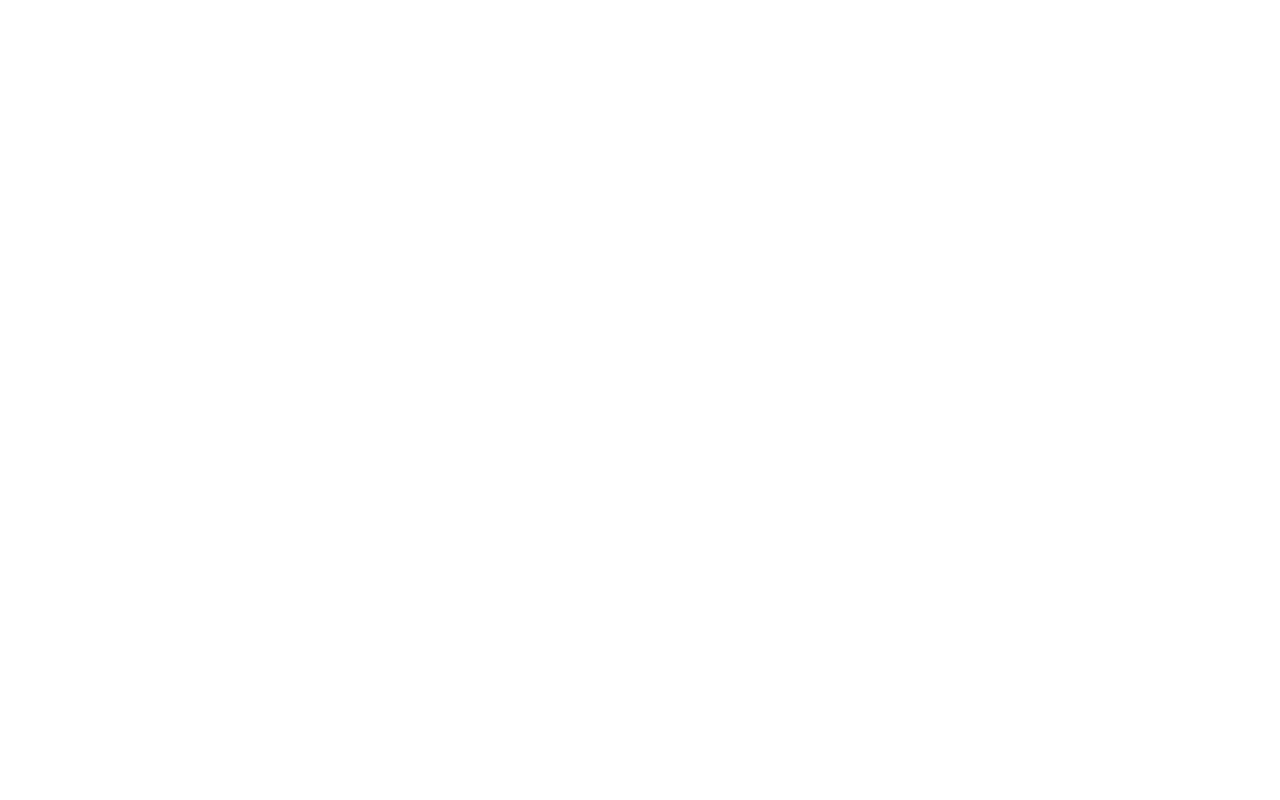
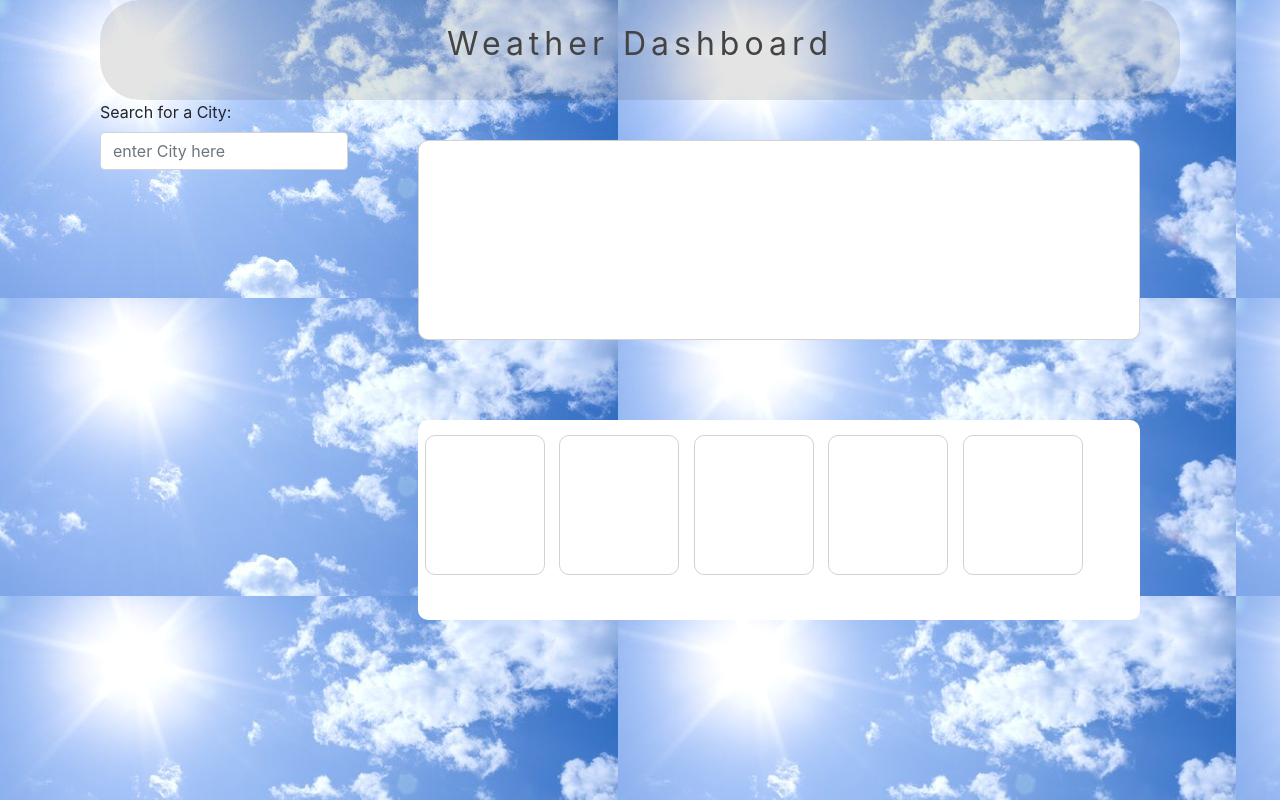
Before and after one commit to je33ica/week-6-Weather-Dashboard-, a plain HTML site: page index.html in a window 1280 px wide. Drawn offline with nearby package versions, Linux system fonts and the light colour scheme.

Commit message:
HTML started files added & styled with CSS

```diff
--- a/index.html
+++ b/index.html
@@ -4,10 +4,64 @@
     <meta charset="UTF-8">
     <meta name="viewport" content="width=device-width, initial-scale=1.0">
     <link rel="stylesheet" href="style.css" />
+    <link rel="stylesheet" href="https://cdn.jsdelivr.net/npm/bootstrap@4.5.3/dist/css/bootstrap.min.css" integrity="sha384-TX8t27EcRE3e/ihU7zmQxVncDAy5uIKz4rEkgIXeMed4M0jlfIDPvg6uqKI2xXr2" crossorigin="anonymous">
     <title>Document</title>
 </head>
 <body>
 
+    <div class="container">
+        <!-- Content here -->
+        <div class="container" id="main-container">
+            <style>
+                body  {
+                  background-image: url("cloud.jpg");
+
+                }
+                </style>
+            <div class="container" id="header">
+                <p id="header-text">Weather Dashboard</p>
+            </div>
+            <div class="row" id="main-row">
+                <div class="col-xs-12 col-sm-12 col-md-12 col-lg-3" id="main-col-left">
+                    <form id="form">
+                        <div class="form-group">
+                            <label for="exampleFormControlInput1">Search for a City:</label>
+                            <input type="text" class="form-control" id="city-input" autocomplete="off" placeholder="enter City here">
+                        </div>
+                    </form>
+                    <div class="button-div">
+                    </div>
+                </div>
+                <div class="col-xs-12 col-sm-12 col-md-12 col-lg-9" id="main-col-right">
+                    <div class="city-div">
+                        <p id="icon" class="icon"></p>
+                        <p id="city-title"></p>
+                        <p id="temperature"></p>
+                        <p id="wind-speed"></p>
+                        <p id="UV-index" class="badge"></p>
+                    </div>
+                    <div class="forecast-div">
+                        <div class="forecast-box" id="box1">
+                            <p id="date1"></p>
+                        </div>
+                        <div class="forecast-box" id="box2">
+                            <p id="date2"></p>
+                        </div>
+                        <div class="forecast-box" id="box3">
+                            <p id="date3"></p>
+                        </div>
+                        <div class="forecast-box" id="box4">
+                            <p id="date4"></p>
+                        </div>
+                        <div class="forecast-box" id="box5">
+                            <p id="date5"></p>
+                        </div>
+                    </div>
+                </div>
+            </div>
+        </div>
 </body>
+<script src="https://cdnjs.cloudflare.com/ajax/libs/jquery/3.2.1/jquery.min.js"></script>
+
 <script src="script.js" ></script>
 </html>
--- a/style.css
+++ b/style.css
@@ -0,0 +1,53 @@
+#header {
+    width: 100%;
+    background-color: rgba(85, 85, 85, 0.158);
+    height: 100px;
+    border-radius: 2.5rem;
+
+    color: white;
+}
+#header-text {
+    color:rgb(68, 68, 68);
+    font-size: 32px;
+    text-align: center;
+    margin: 0 auto;
+    padding-top: 20px;
+    letter-spacing: 5px;
+
+}
+.city-div {
+    border: 1px solid rgba(112, 112, 112, 0.315);
+    background-color:white;
+    margin: 5%;
+    height: 200px;
+    float: left;
+    width: 90%;
+    border-radius: 10px;
+    padding: 15px 25px;
+    line-height: 12px;
+}
+.forecast-div {
+
+    margin: 5%;
+   background-color:white ;
+    height: 200px;
+    float: left;
+    width: 90%;
+    padding: 40px auto 0 auto;
+    border-radius: 10px;
+    display: flex;
+    align-content: center;
+}
+.forecast-box {
+    width: 120px;
+    height: 140px;
+
+    float: left;
+    border: 1px solid rgba(112, 112, 112, 0.315);
+    margin: 15px 1% 0px 1%;
+    border-radius: 10px;
+    padding: 0 4px;
+    display: flex;
+    justify-content: center;
+    padding: 10px;
+}
```
Also changed, not shown: cloud.jpg (added).
